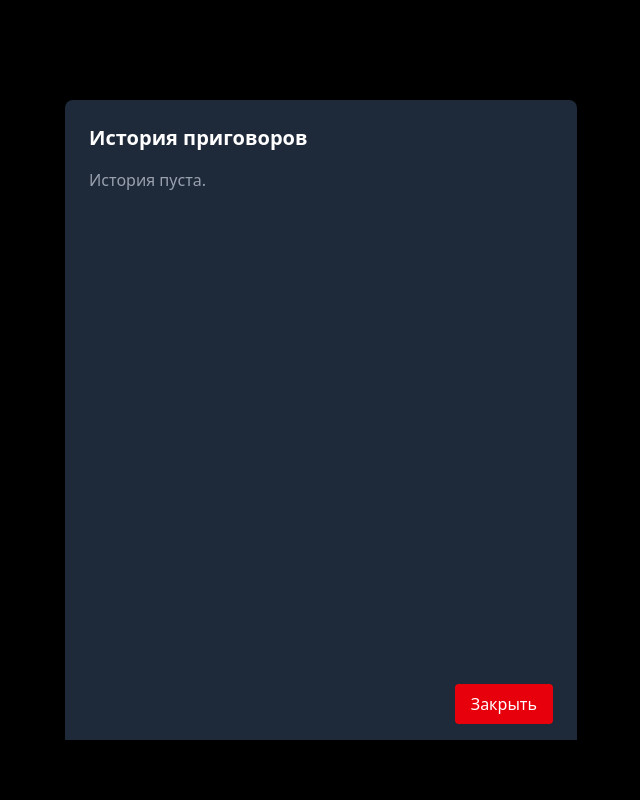
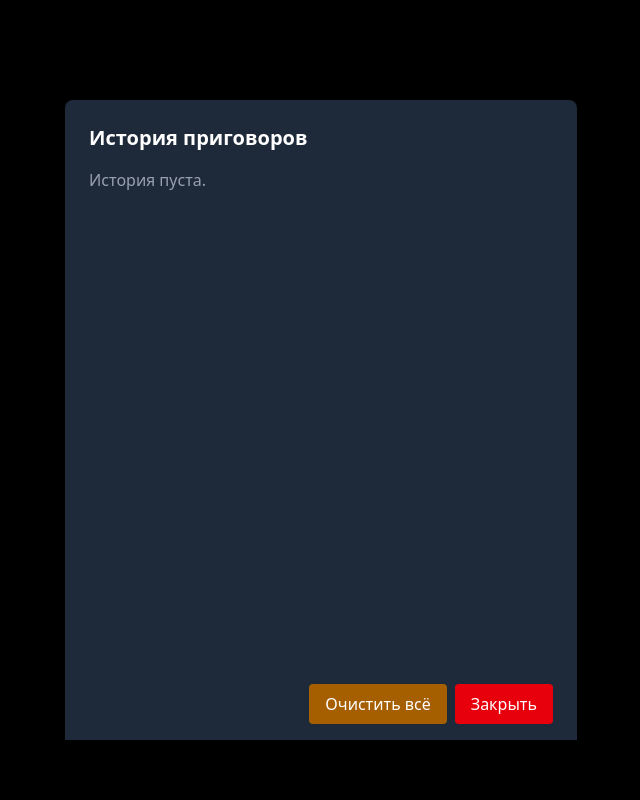
Before and after one commit to kain69/NanoTrasen-Warden-Helper, a React (Vite) app: page / in a window 1280 px wide. Both pictures are taken after a click on the button "История". Shown: the top 800 px of the page, without its empty margins (319-959 px from the left). Built offline with nearby package versions, Linux system fonts and the light colour scheme; a web font is replaced by a local one.

Commit message:
Очистить всё для истории

```diff
--- a/src/components/VerdictHistoryModal.tsx
+++ b/src/components/VerdictHistoryModal.tsx
@@ -22,6 +22,10 @@ const VerdictHistoryModal: React.FC<VerdictHistoryModalProps> = ({
 
     const handleDelete = (id: string) => {
         setVerdictHistory((prev) => prev.filter((entry) => entry.id !== id));
+    };
+
+    const handleClearAll = () => {
+        setVerdictHistory([]);
     };
 
     return (
@@ -60,7 +64,13 @@ const VerdictHistoryModal: React.FC<VerdictHistoryModalProps> = ({
                         ))
                     )}
                 </div>
-                <div className="sticky bottom-0 bg-gray-800 py-4 px-6 flex justify-end">
+                <div className="sticky bottom-0 bg-gray-800 py-4 px-6 flex justify-end space-x-2">
+                    <button
+                        onClick={handleClearAll}
+                        className="px-4 py-2 bg-yellow-700 rounded hover:bg-yellow-800"
+                    >
+                        Очистить всё
+                    </button>
                     <button
                         onClick={onRequestClose}
                         className="px-4 py-2 bg-red-600 rounded hover:bg-red-700"
```
